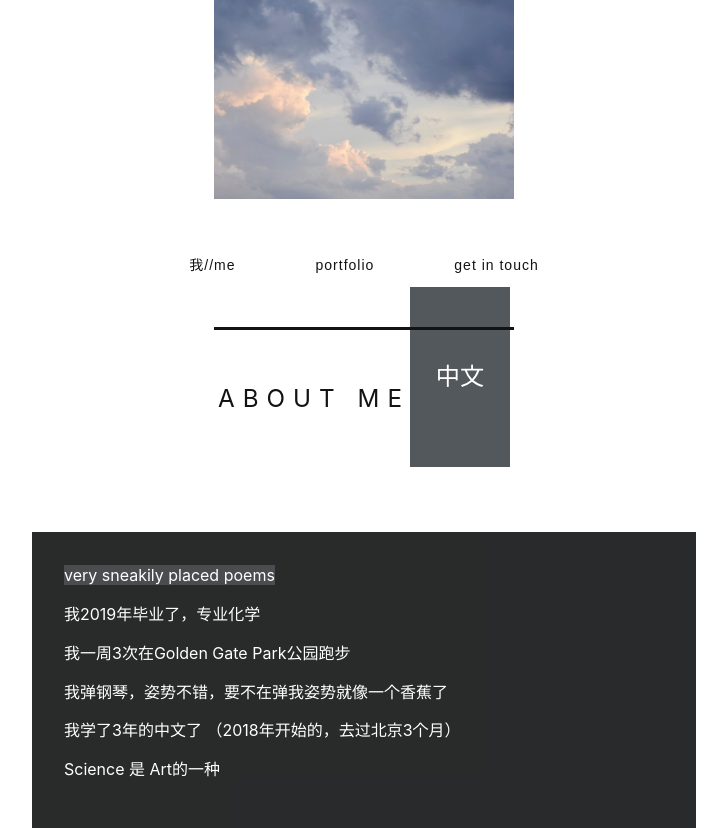
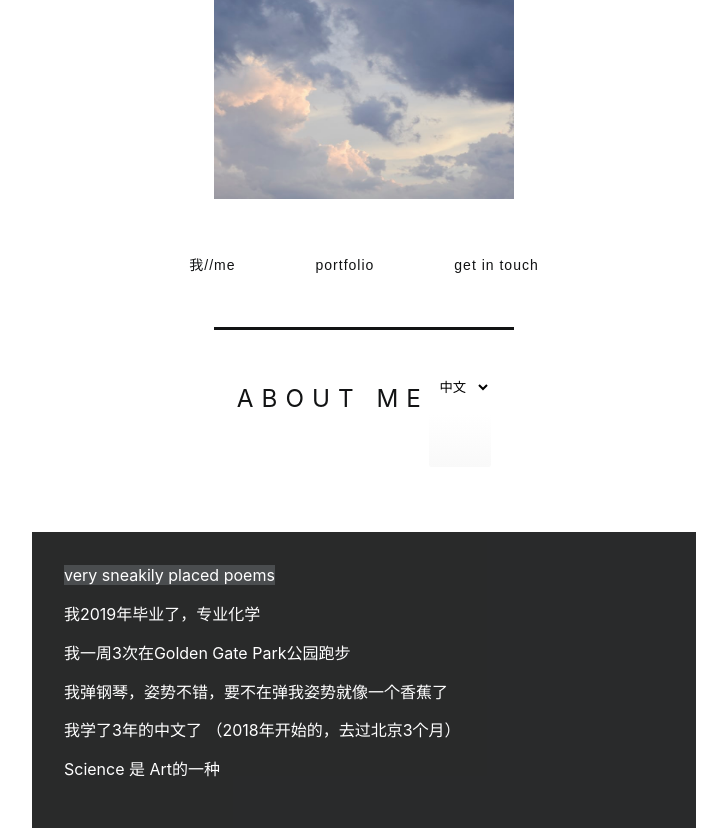
Before and after one commit to yi-ye-zhi-qiu/personalwebsite, a Flask app: page / in a window 1280 px wide. Shown: the part 241-1069 px from the top of the page, without its empty margins (276-1003 px from the left). Run offline with Flask 2, Linux system fonts and the light colour scheme; some libraries are stand-ins or nearby versions.

Commit message:
revise select button

```diff
--- a/static/styles/style.css
+++ b/static/styles/style.css
@@ -283,8 +283,35 @@
 
 /** ABOUT **/
 
-
-select{
+/* reset lang-chooser to default css */
+.select{
+  border: 1px solid var(--select-border);
+  border-radius: 0.25em;
+  padding: 0.25em 0.5em;
+  cursor: pointer;
+  line-height: 1.1;
+  background-color: #fff;
+  background-image: linear-gradient(to top, #f9f9f9, #fff 33%);
+  align-items: center;
+  outline: none;
+}
+.select::after {
+  content: "";
+  width: 0.8em;
+  height: 0.5em;
+  background-color: var(--select-arrow);
+  clip-path: polygon(100% 0%, 0 0%, 50% 100%);
+  justify-self: end;
+}
+select:focus + .focus {
+  position: absolute;
+  top: -1px;
+  left: -1px;
+  right: -1px;
+  bottom: -1px;
+  border-radius: inherit;
+}
+/* .select{
   appearance: none;
   border: none;
   width: 100px;
@@ -297,8 +324,8 @@
   margin-top: -20px;
   background-color: #53585C;
   color: white;
-}
-select:hover{
+} */
+.select:hover{
   background: linear-gradient(30deg, #07f79b, white);
   animation: animate 10s linear infinite;
   cursor: pointer;
```
